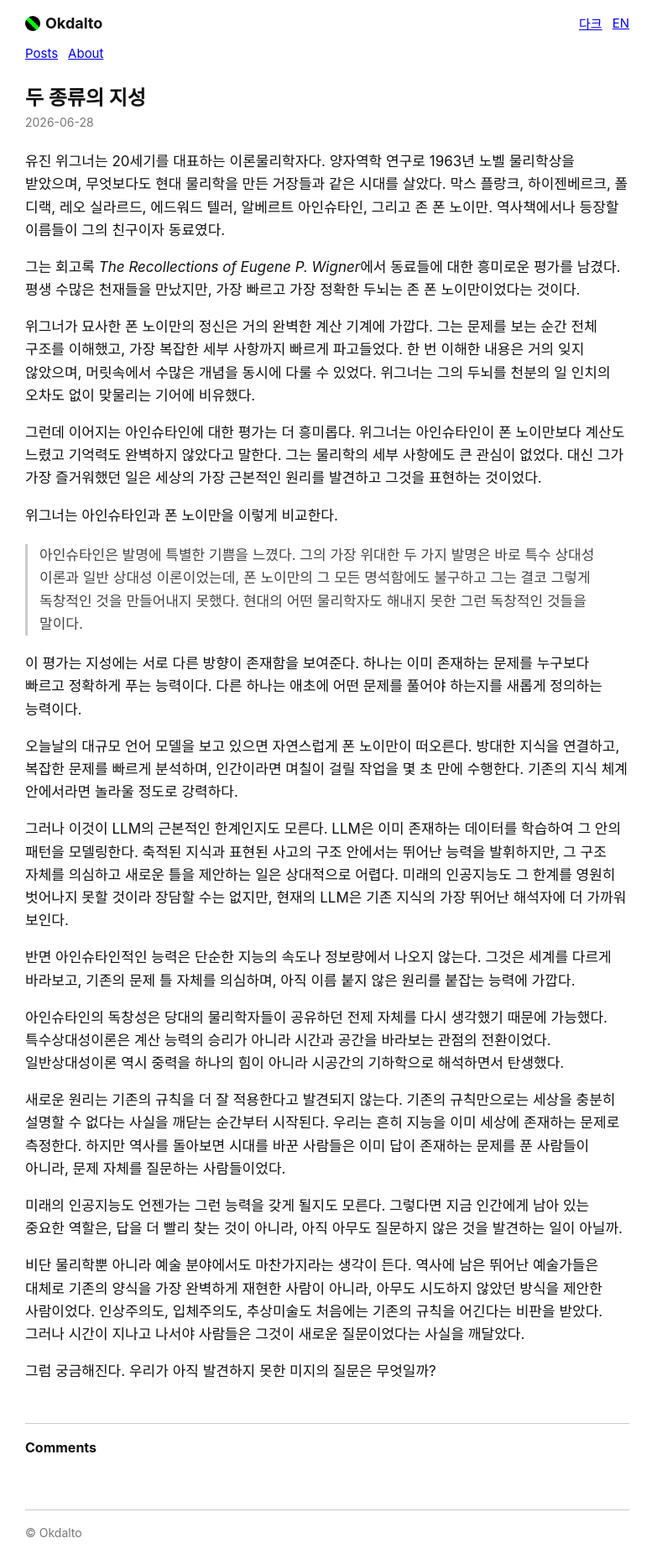
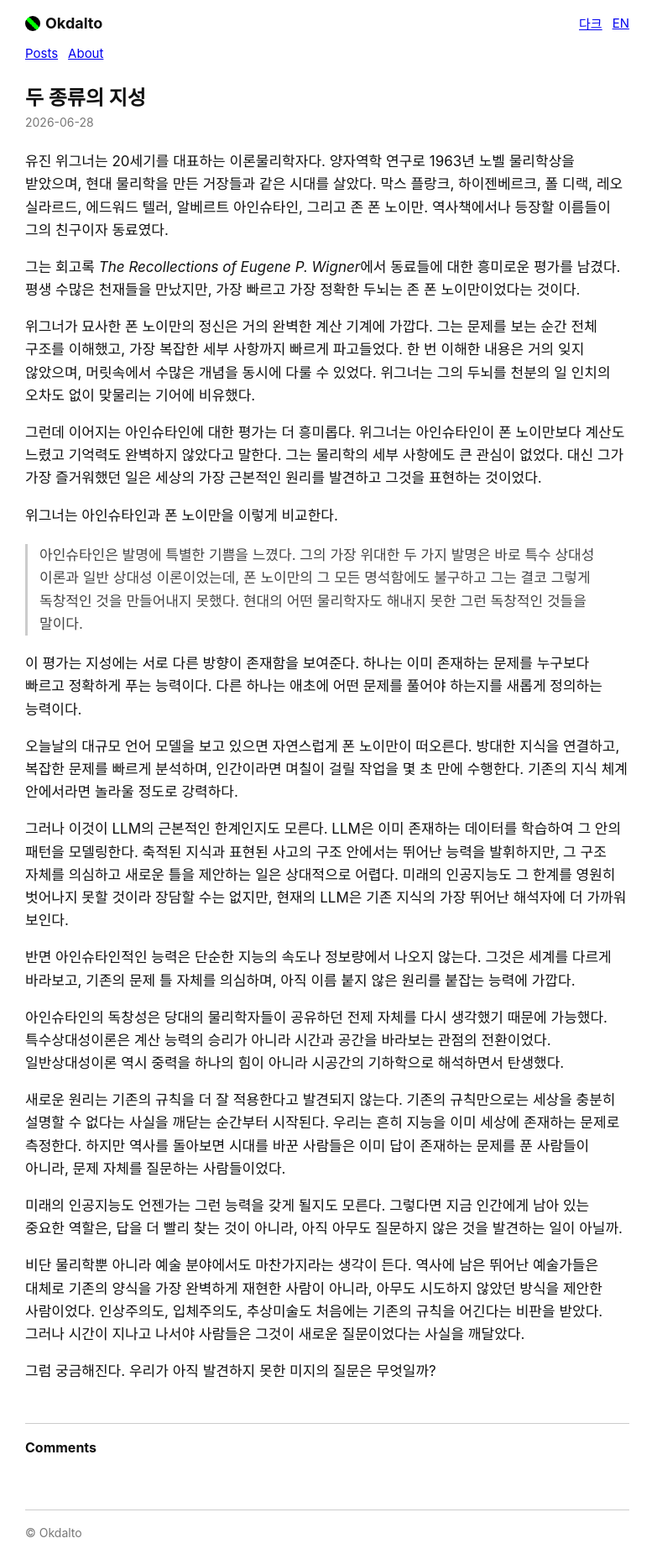
Before and after one commit to okdalto/okdalto.github.io, a Jekyll site: the page built from _posts/2026-06-28-두 종류의 지성.md, in a window 1280 px wide. Shown: the whole page at 84% size, without its empty margins (0-783 px from the left). Built offline with Jekyll 4.4.1, drawn with Linux system fonts in a browser that asks for light colours; comment, search, counter and statistics services are not loaded.

Commit message:
Drop 무엇보다도 in 두 종류의 지성 intro
Co-Authored-By: Claude Opus 4.8 (1M context) <noreply@anthropic.com>

```diff
--- a/_posts/2026-06-28-두 종류의 지성.md
+++ b/_posts/2026-06-28-두 종류의 지성.md
@@ -10,7 +10,7 @@ tags:
 ref: two-kinds-of-intelligence
 ---
 
-유진 위그너는 20세기를 대표하는 이론물리학자다. 양자역학 연구로 1963년 노벨 물리학상을 받았으며, 무엇보다도 현대 물리학을 만든 거장들과 같은 시대를 살았다. 막스 플랑크, 하이젠베르크, 폴 디랙, 레오 실라르드, 에드워드 텔러, 알베르트 아인슈타인, 그리고 존 폰 노이만. 역사책에서나 등장할 이름들이 그의 친구이자 동료였다.
+유진 위그너는 20세기를 대표하는 이론물리학자다. 양자역학 연구로 1963년 노벨 물리학상을 받았으며, 현대 물리학을 만든 거장들과 같은 시대를 살았다. 막스 플랑크, 하이젠베르크, 폴 디랙, 레오 실라르드, 에드워드 텔러, 알베르트 아인슈타인, 그리고 존 폰 노이만. 역사책에서나 등장할 이름들이 그의 친구이자 동료였다.
 
 그는 회고록 *The Recollections of Eugene P. Wigner*에서 동료들에 대한 흥미로운 평가를 남겼다. 평생 수많은 천재들을 만났지만, 가장 빠르고 가장 정확한 두뇌는 존 폰 노이만이었다는 것이다.
 
```
